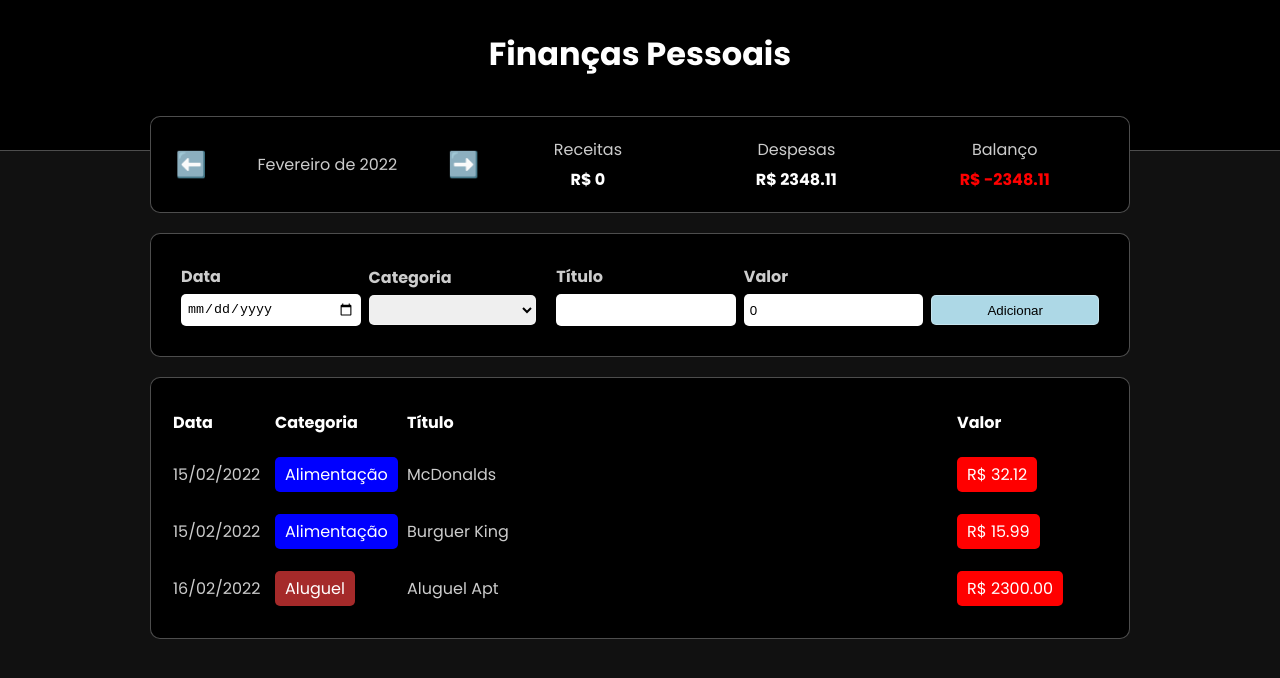
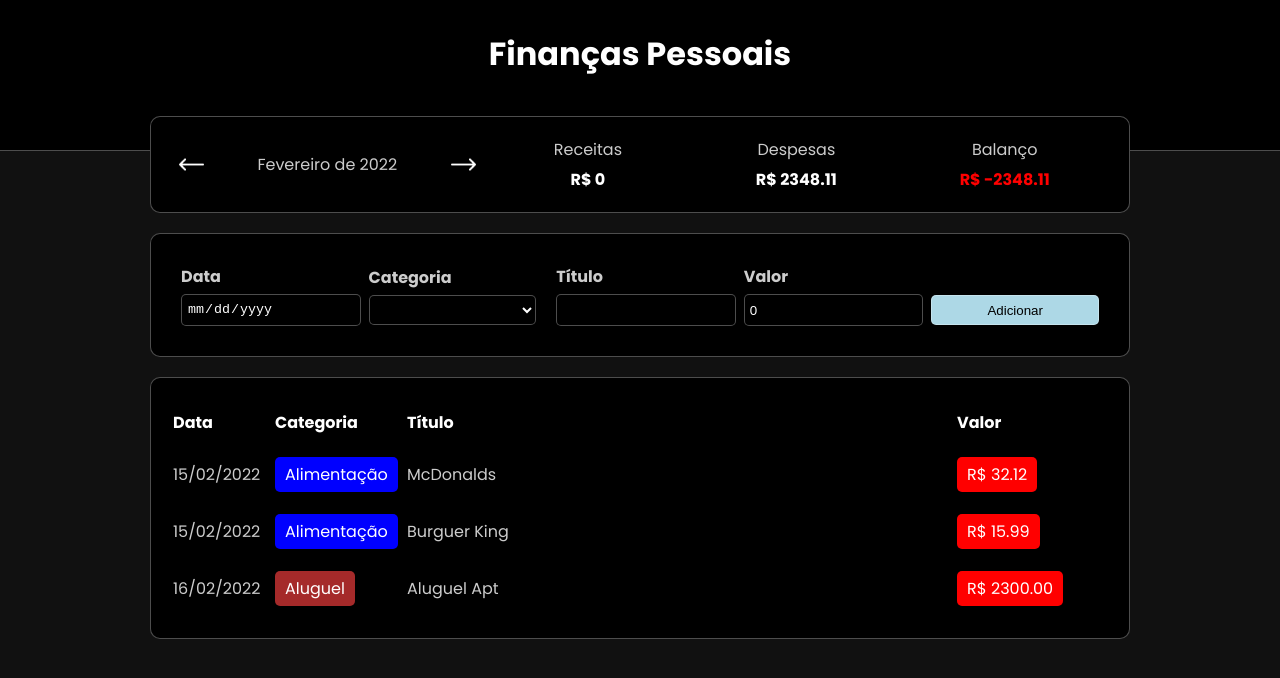
Before and after one commit to iamdevmarcos/my-finances, a React (Vite) app: page / in a window 1280 px wide. Shown: the top 678 px of the page. Built offline with nearby package versions, Linux system fonts and the light colour scheme.

Commit message:
feat: Add new icons

```diff
--- a/src/components/AddArea/styles.ts
+++ b/src/components/AddArea/styles.ts
@@ -27,6 +27,8 @@ export const Input = styled.input`
   padding: 0 5px;
   border: 1px solid rgba(255, 255, 255, 0.3);
   border-radius: 5px;
+  background: #000;
+  color: #fff;
 `;
 
 export const Select = styled.select`
@@ -35,6 +37,8 @@ export const Select = styled.select`
   padding: 0 5px;
   border: 1px solid rgba(255, 255, 255, 0.3);
   border-radius: 5px;
+  background: #000;
+  color: #fff;
 `;
 
 export const Button = styled.button`
--- a/src/components/InfoArea/index.tsx
+++ b/src/components/InfoArea/index.tsx
@@ -33,9 +33,13 @@ export const InfoArea = ({
   return (
     <C.Container>
       <C.MonthArea>
-        <C.MonthArrow onClick={handlePrevMonth}>⬅️</C.MonthArrow>
+        <C.MonthArrow onClick={handlePrevMonth}>
+          <C.Image src="/src/images/arrow-left.png" />
+        </C.MonthArrow>
         <C.MonthTitle>{formatCurrentMonth(currentMonth)}</C.MonthTitle>
-        <C.MonthArrow onClick={handleNextMonth}>➡️</C.MonthArrow>
+        <C.MonthArrow onClick={handleNextMonth}>
+          <C.Image src="/src/images/arrow-right.png" />
+        </C.MonthArrow>
       </C.MonthArea>
       <C.ResumeArea>
         <ResumeItem title="Receitas" value={income} />
--- a/src/components/InfoArea/styles.ts
+++ b/src/components/InfoArea/styles.ts
@@ -19,9 +19,16 @@ export const MonthArea = styled.div`
 
 export const MonthArrow = styled.div`
   width: 40px;
-  text-align: center;
   font-size: 25px;
   cursor: pointer;
+  display: flex;
+  align-items: center;
+  justify-content: center;
+`;
+
+export const Image = styled.img`
+  width: 25px;
+  height: 25px;
 `;
 
 export const MonthTitle = styled.div`
--- a/src/data/items.ts
+++ b/src/data/items.ts
@@ -22,7 +22,7 @@ export const items: Item[] = [
   {
     date: new Date(2022, 2, 18),
     category: "salary",
-    title: "Salário X-Team",
+    title: "Salário Mensal",
     value: 8000,
   },
 ];
```
Also changed, not shown: src/images/arrow-left.png (added), src/images/arrow-right.png (added).
